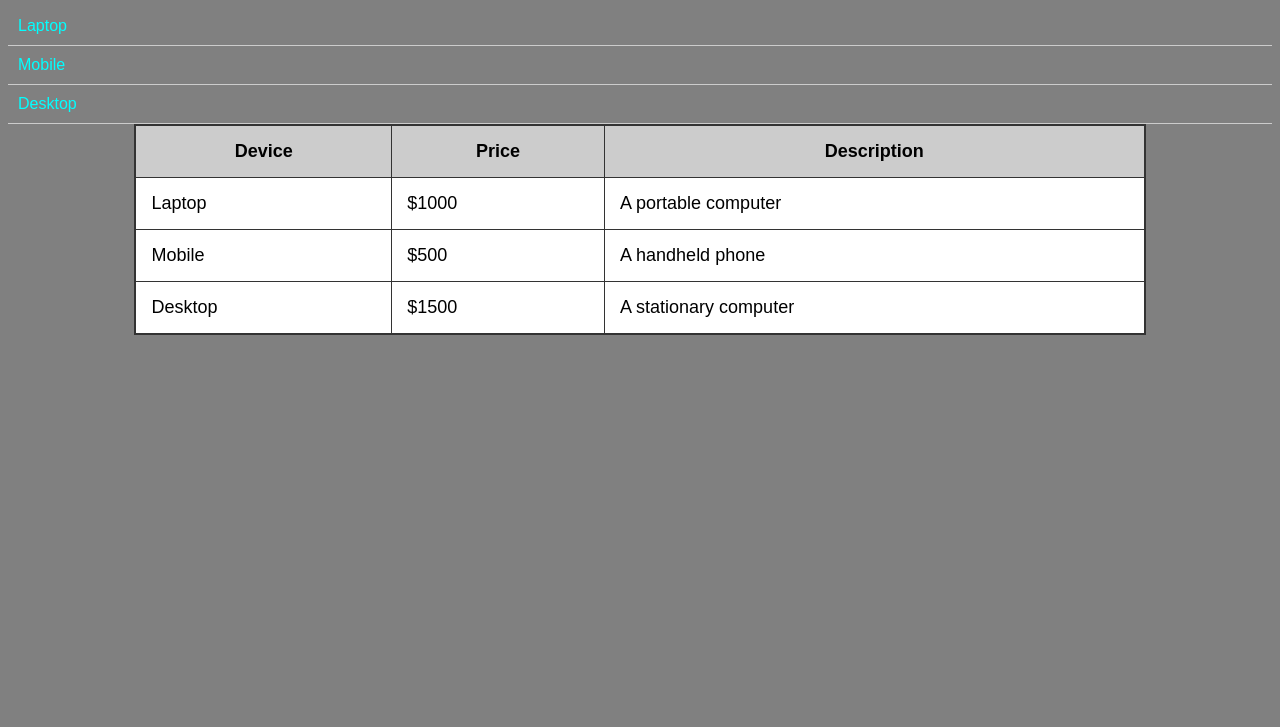
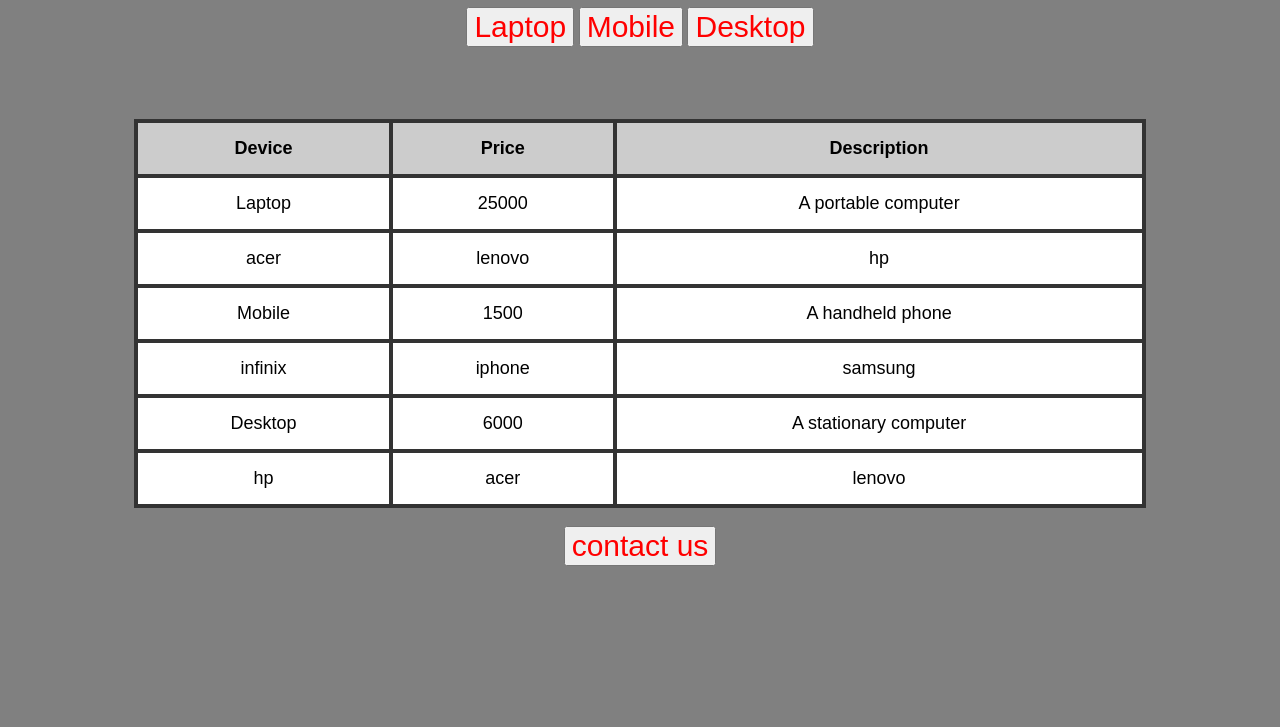
Before and after one commit to ANGKOLSBOYS/Angkols-, a plain HTML site: page index.html in a window 1280 px wide. Shown: the part 73-800 px from the top of the page. Drawn offline with Linux system fonts and the light colour scheme.

Commit message:
index.html

```diff
--- a/index.html
+++ b/index.html
@@ -1,13 +1,14 @@
 <!DOCTYPE html>
 <html>
 <head>
-    <title>My Webpage</title>
+    <title>Angkols GADGETS</title>
     <link rel="stylesheet" type="text/css" href="style.css">
     <style>
         body {
             background-image: url('technology_background.jpg');
             background-size: cover;
             background-repeat: no-repeat;
+            text-align: center;
         }
 
         table {
@@ -20,7 +21,7 @@
         }
 
         th, td {
-            border: 1px solid #333;
+            border: 4px solid #333;
             padding: 15px;
             background-color: #fff;
         }
@@ -28,15 +29,27 @@
         th {
             background-color: #ccc;
         }
+
+        h1 {
+            text-align: center;
+        }
+
+        button {
+            color: #ff0000;
+            font-size: 30px;
+        }
     </style>
 </head>
 <body>
     <h1>Welcome to Our Webpage</h1>
-    <ul>
-        <li style="color:aqua">Laptop</li>
-        <li style="color:aqua">Mobile</li>
-        <li style="color:aqua">Desktop</li>
-    </ul>
+
+    <div class="button-container">
+        <a href="http://localhost:62510/index2.html"><button class="button">Laptop</button></a>
+        <a href="http://localhost:62510/index3.html"><button class="button">Mobile</button></a>
+        <a href="http://localhost:62510/index4.html"><button class="button">Desktop</button></a>
+    </div>
+    <br /><br /><br /><br />
+
     <table>
         <tr>
             <th>Device</th>
@@ -45,19 +58,39 @@
         </tr>
         <tr>
             <td>Laptop</td>
-            <td>$1000</td>
+            <td>25000</td>
             <td>A portable computer</td>
         </tr>
         <tr>
+            <td>acer</td>
+            <td>lenovo</td>
+            <td>hp</td>
+        </tr>
+        <tr>
             <td>Mobile</td>
-            <td>$500</td>
+            <td>1500</td>
             <td>A handheld phone</td>
         </tr>
         <tr>
+            <td>infinix</td>
+            <td>iphone</td>
+            <td>samsung</td>
+        </tr>
+        <tr>
             <td>Desktop</td>
-            <td>$1500</td>
+            <td>6000</td>
             <td>A stationary computer</td>
         </tr>
+        <tr>
+            <td>hp</td>
+            <td>acer</td>
+            <td>lenovo</td>
+        </tr>
+
     </table>
+    <br />
+    <div>
+        <a href="https://www.facebook.com/KeyTECHcctv"><button>contact us</button></a>
+    </div>
 </body>
 </html>
```
